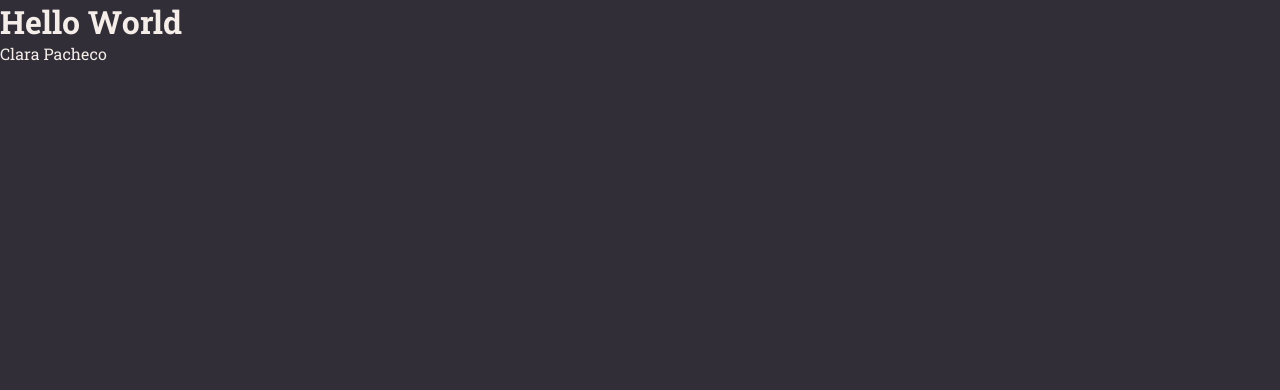
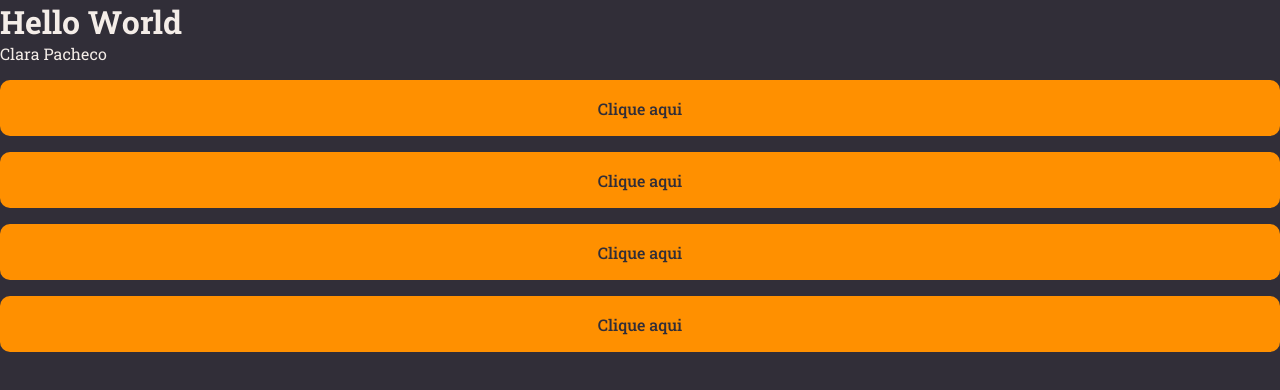
Before and after one commit to Clara-Pacheco/rocketNotes, a React (Vite) app: page / in a window 1280 px wide. Shown: the top 390 px of the page. Built offline with nearby package versions, Linux system fonts and the light colour scheme.

Commit message:
Import Button component to Details page and use this component inside the app

```diff
--- a/src/main.jsx
+++ b/src/main.jsx
@@ -1,9 +1,12 @@
 import React from 'react'
 import ReactDOM from 'react-dom/client'
+
 import { ThemeProvider } from 'styled-components' // irá prover um tema
 import theme from './styles/theme'
+
+import GlobalStyles from './styles/global'
 import { Details } from './pages/Details'
-import GlobalStyles from './styles/global'
+
 
 
 // por padrão, quando não dizemos qual arquivo queremos carregar,
--- a/src/pages/Details/index.jsx
+++ b/src/pages/Details/index.jsx
@@ -1,5 +1,7 @@
-// import { Fragment } from "react"
+import React from 'react'
 import { Container } from './styles.js'
+
+import { Button } from './../../components/Button'
 
 // Podemos criar um component para container, outro para button
 // e por aí em diante -  dessa forma conseguimos deixar tudo
@@ -12,6 +14,11 @@ export function Details(){
   <Container>
     <h1>Hello World </h1>
     <span>Clara Pacheco</span>
+
+    <Button />
+    <Button />
+    <Button />
+    <Button />
   </Container>
 
   )
```
